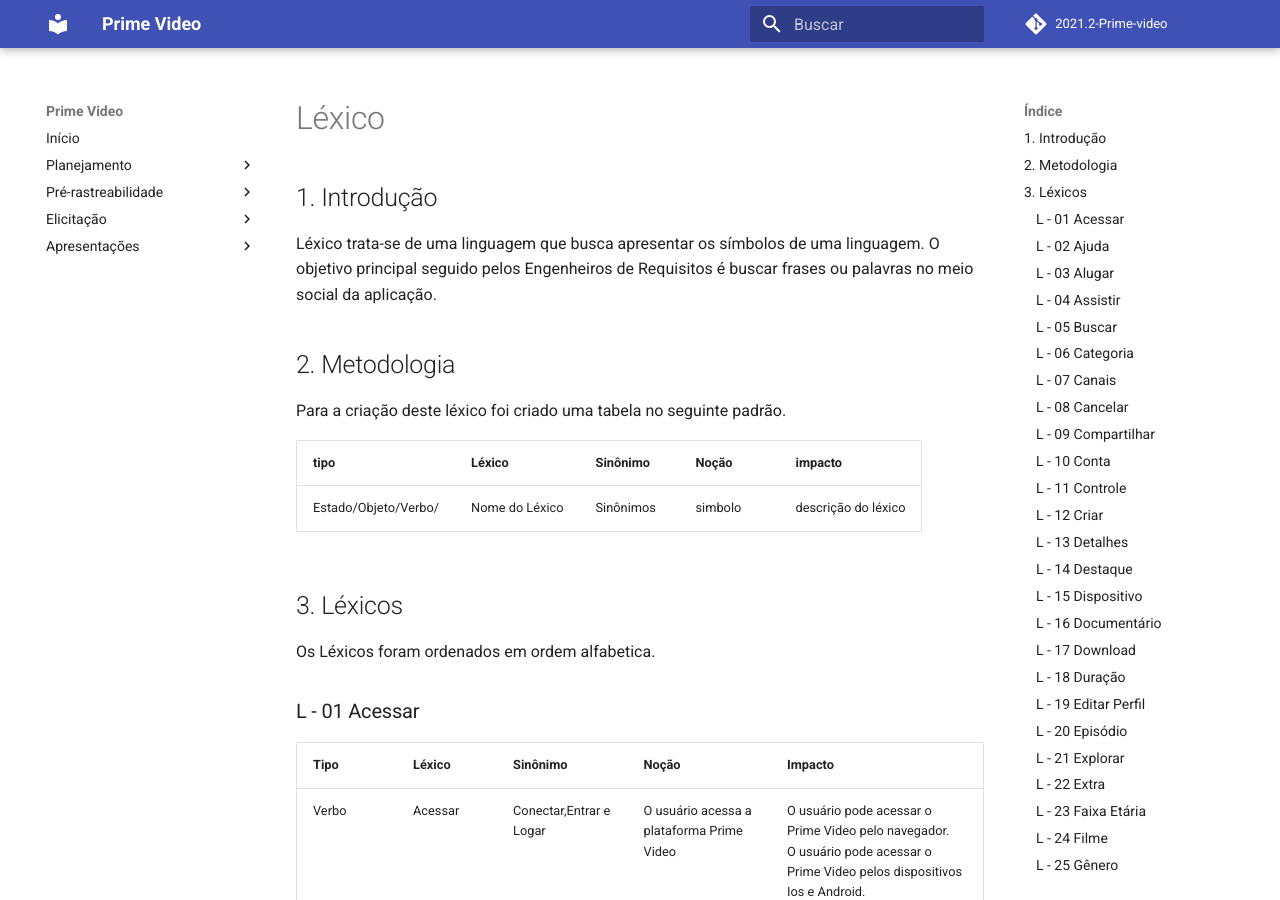
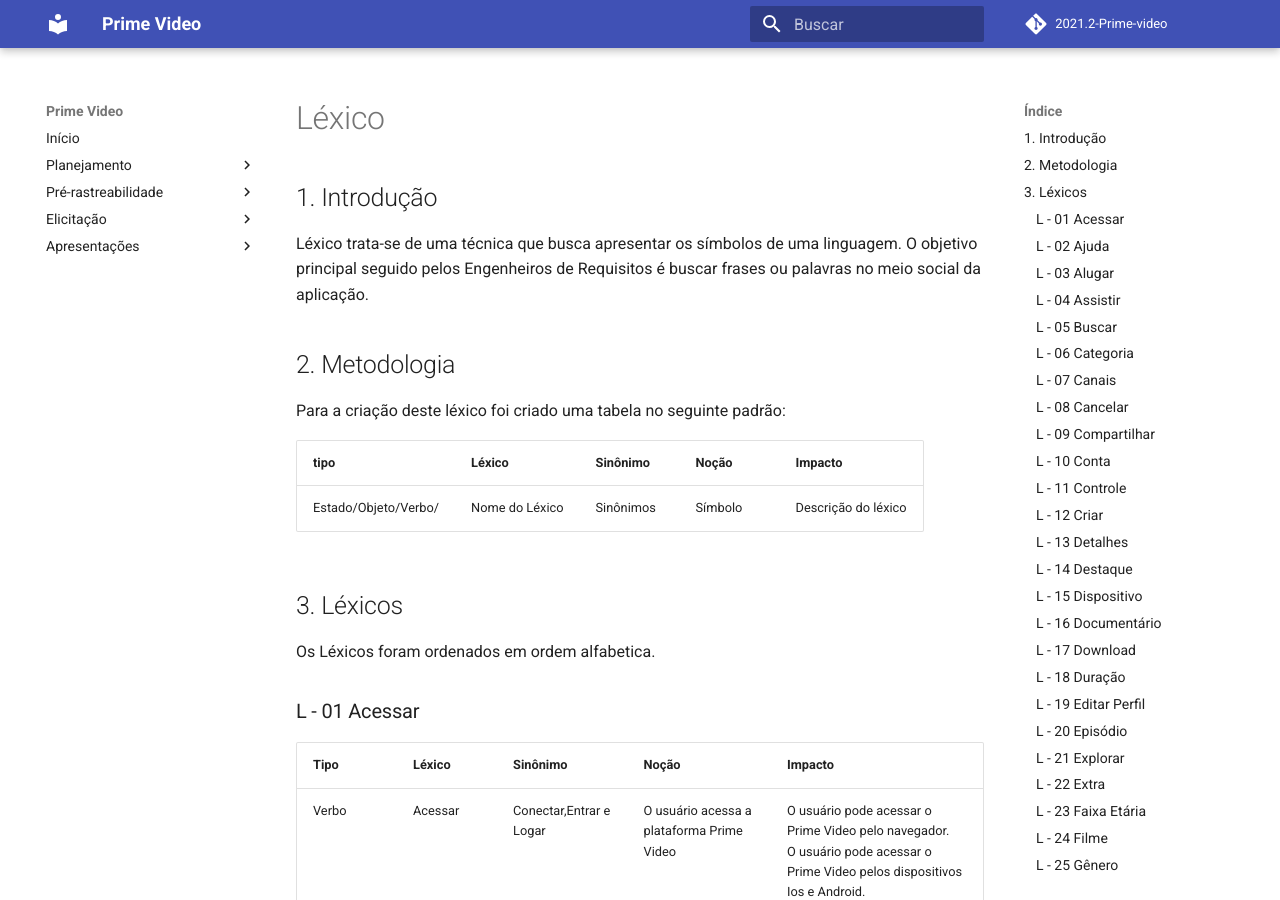
Before and after one commit to Requisitos-de-Software/2021.2-Prime-video, an MkDocs documentation site: the page built from docs/modelagem/lexico.md, in a window 1280 px wide and 900 px high. Built offline with MkDocs 1.6.1 and Material for MkDocs 9.7.7, drawn with Linux system fonts in a browser that asks for light colours; comment, search, counter and statistics services are not loaded.

Commit message:
fix: Correção de pequenos erros.

```diff
--- a/docs/modelagem/lexico.md
+++ b/docs/modelagem/lexico.md
@@ -2,15 +2,15 @@
 
 ## 1. Introdução
 
-Léxico trata-se de uma linguagem que busca apresentar os símbolos de uma linguagem. O objetivo principal seguido pelos Engenheiros de Requisitos é buscar frases ou palavras no meio social da aplicação.
+Léxico trata-se de uma técnica que busca apresentar os símbolos de uma linguagem. O objetivo principal seguido pelos Engenheiros de Requisitos é buscar frases ou palavras no meio social da aplicação.
 
 ## 2. Metodologia
 
-Para a criação deste léxico foi criado uma tabela no seguinte padrão.
+Para a criação deste léxico foi criado uma tabela no seguinte padrão:
 
-| tipo                        |  Léxico        | Sinônimo  | Noção    |       impacto       |
+| tipo                        |  Léxico        | Sinônimo  | Noção    |       Impacto       |
 | --------------------------- |  ------------  | --------  | -------- | ------------------- |
-| Estado/Objeto/Verbo/       | Nome do Léxico | Sinônimos | simbolo  | descrição do léxico |
+| Estado/Objeto/Verbo/       | Nome do Léxico | Sinônimos | Símbolo  | Descrição do léxico |
 
 ## 3. Léxicos
 
```
Also changed, not shown: other parts of docs/modelagem/lexico.md (+1 -1 lines).
